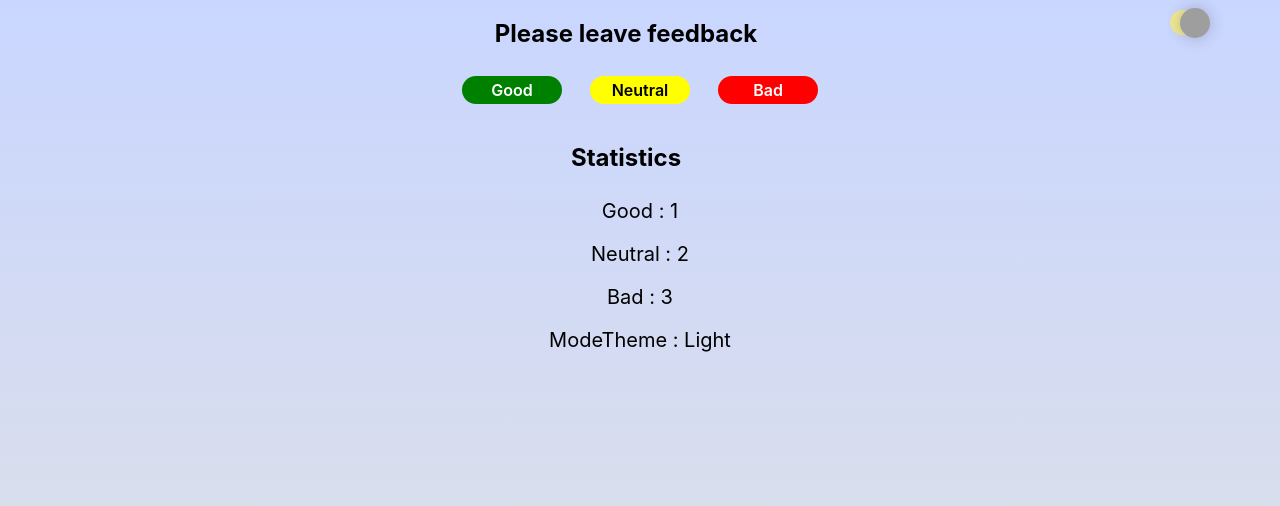
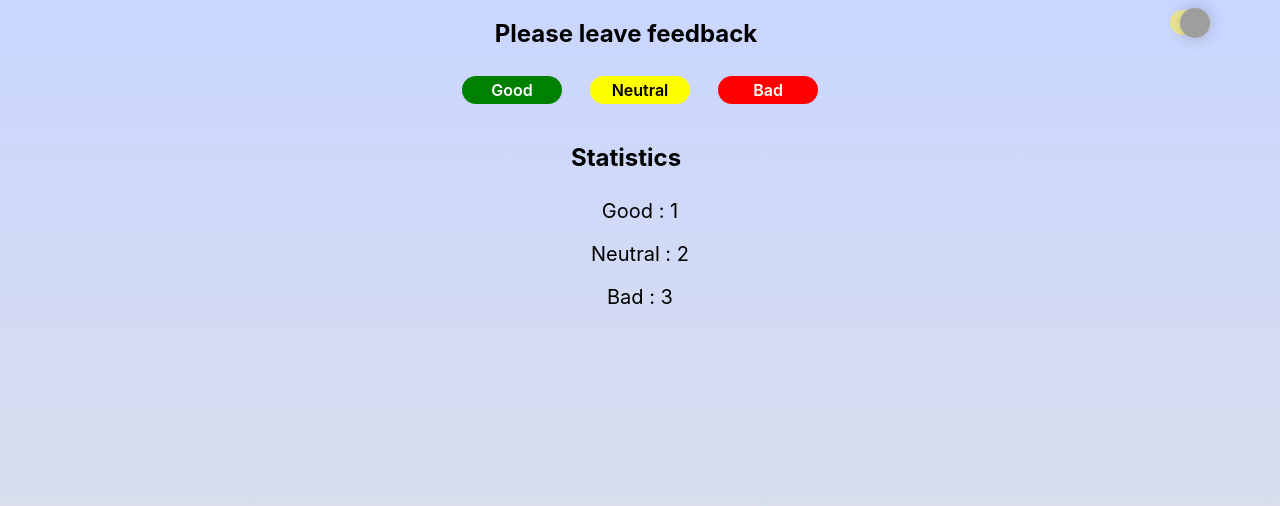
Before and after one commit to Igor-Chumak/goit-react-hw-02-feedback, a React (Create React App) app: page / in a window 1280 px wide. Shown: the top 506 px of the page. Built offline with nearby package versions, Linux system fonts and the light colour scheme; grey boxes are pictures that could not be loaded.

Commit message:
statistics ok

```diff
--- a/src/components/App/App.jsx
+++ b/src/components/App/App.jsx
@@ -15,7 +15,7 @@ import { GlobalStyles, darkTheme, lightTheme, theme } from 'styles';
 // console.log(typeFeedbacks);
 const stateDefault = {};
 typeFeedbacks.map(({ nameId, value }) => (stateDefault[nameId] = value));
-console.log('stateDefault: ', stateDefault);
+// console.log('stateDefault: ', stateDefault);
 
 export class App extends Component {
   state = {
--- a/src/components/Statistics/Statistics.jsx
+++ b/src/components/Statistics/Statistics.jsx
@@ -11,20 +11,20 @@ export class Statistics extends Component {
 
   render() {
     const { state, title } = this.props;
-    console.log('state: ', state);
     return (
       <>
         <Title>{title}</Title>
         <StatisticsBox>
-          {Object.keys(state).map(stateId => (
-            <StatisticItem key={stateId}>
-              {stateId} : {state[stateId]}
-            </StatisticItem>
-          ))}
+          {Object.keys(state).map(
+            stateKey =>
+              stateKey !== 'modeTheme' && (
+                <StatisticItem key={stateKey}>
+                  {stateKey} : {state[stateKey]}
+                </StatisticItem>
+              )
+          )}
         </StatisticsBox>
       </>
     );
   }
 }
-
-// if (typeOf state[i] === 'number')
```
